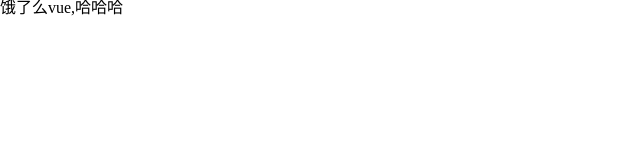
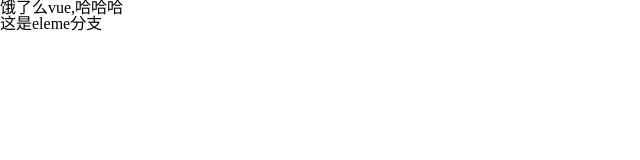
Before and after one commit to yangxiaofei0710/vue-sell, a Vue app: page /#/ in a window 1280 px wide. Shown: the top 160 px of the page, without its empty margins (0-640 px from the left). Built offline with nearby package versions, Linux system fonts and the light colour scheme.

Commit message:
更改eleme分支

```diff
--- a/src/components/Hello.vue
+++ b/src/components/Hello.vue
@@ -1,6 +1,7 @@
 <template>
   <div class="hello">
     <h2>饿了么vue,哈哈哈</h2>
+    <p>这是eleme分支</p>
   </div>
 </template>
 
```
